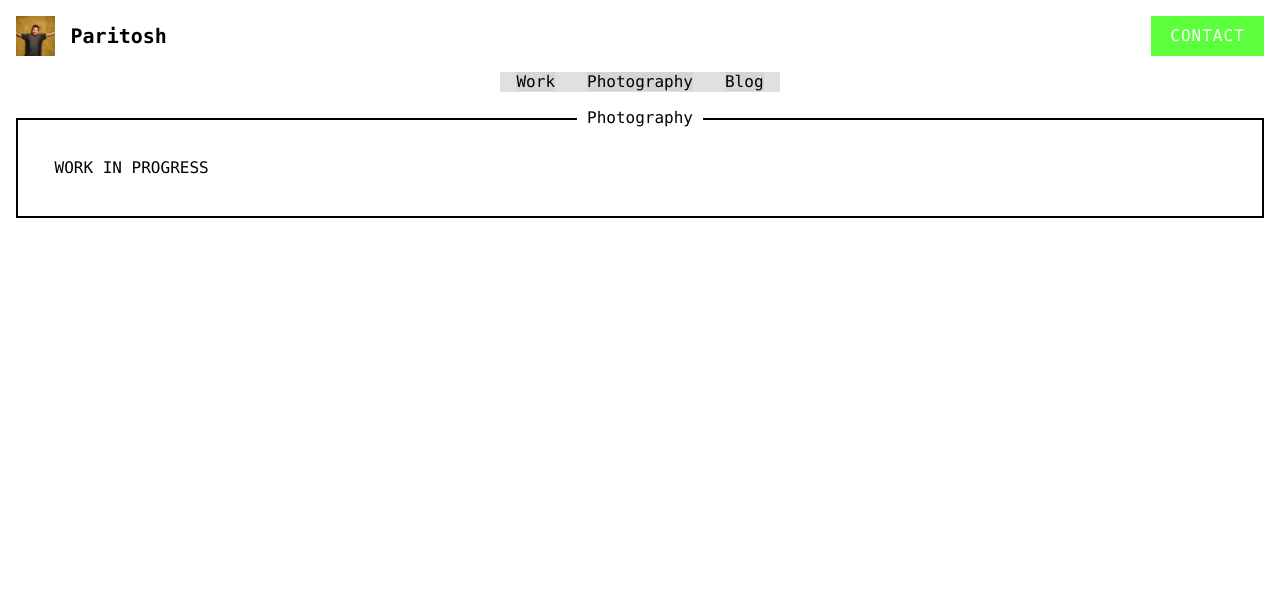
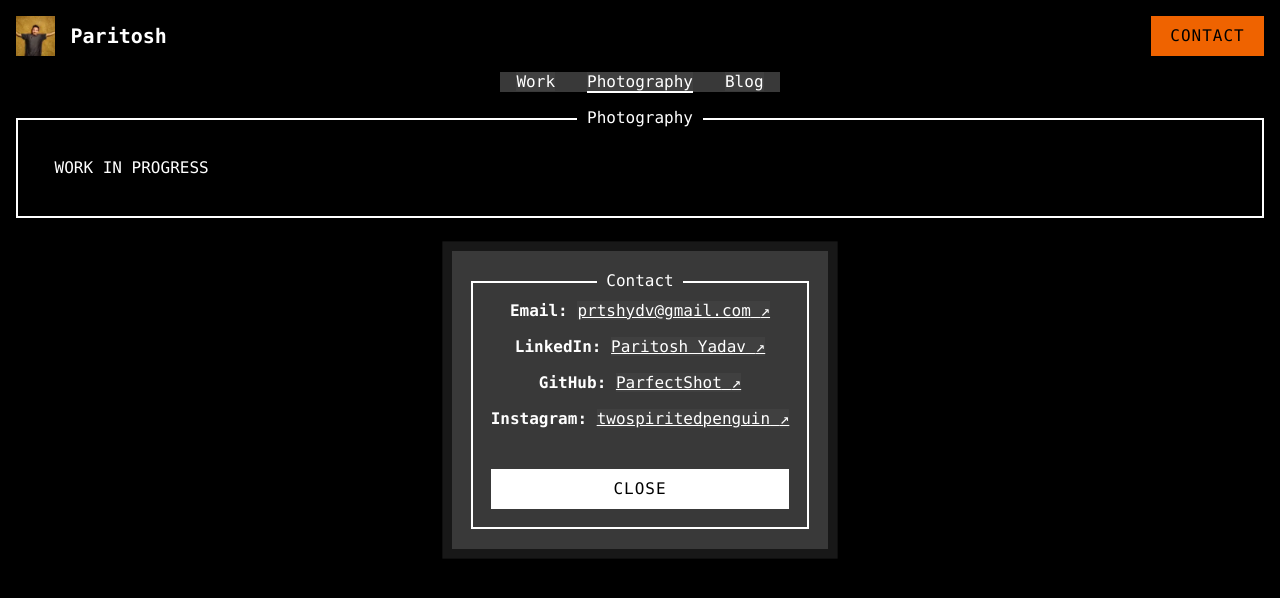
Before and after one commit to ParfectShot/paritosh-yadav, a Next.js app: page /photography in a window 1280 px wide. Both pictures are taken after a click on the button "CONTACT". Shown: the top 598 px of the page. Built offline with nearby package versions, Linux system fonts and the light colour scheme; a web font is replaced by a local one.

Commit message:
contact modal | loading screens | theme update

```diff
--- /dev/null
+++ b/app/blog/loading.tsx
@@ -0,0 +1,13 @@
+import BlockLoader from '@root/components/BlockLoader';
+
+export default function Loading() {
+  return (
+    <div className="w-full h-screen flex justify-center items-center">
+      <BlockLoader />
+      <BlockLoader mode={1} />
+      <BlockLoader mode={4} />
+      <BlockLoader mode={5} />
+      <BlockLoader mode={6} />
+    </div>
+  );
+}
--- a/app/layout.tsx
+++ b/app/layout.tsx
@@ -1,41 +1,70 @@
+'use client';
 import '@root/global.scss';
-import "@root/global.css";
+import '@root/global.css';
+import { useCallback, useEffect } from 'react';
+import { usePathname } from 'next/navigation';
+import Link from 'next/link';
+import Avatar from '@components/Avatar';
+import Button from '@components/Button';
+import Navigation from '@components/Navigation';
 import Providers from '@components/Providers';
-import Avatar from '@root/components/Avatar';
-import Button from '@root/components/Button';
-import Navigation from '@root/components/Navigation';
-import Link from 'next/link';
-import MainLogo from "@root/app/assets/icons/main-logo.webp";
+import { onHandleThemeChange } from '@common/utilities';
+import MainLogo from '@root/app/assets/icons/main-logo.webp';
+import ModalTrigger from '@root/components/ModalTrigger';
+import ContactModal from '@root/components/modals/ModalContact';
+import ModalStack from '@root/components/ModalStack';
+
+type Route = {
+  path: string;
+  label: string;
+  theme?: string;
+};
+
+const routes: Route[] = [
+  { path: '/work', label: 'Work', theme: 'theme-light' },
+  { path: '/photography', label: 'Photography', theme: 'theme-dark' },
+  { path: '/blog', label: 'Blog', theme: 'theme-light' },
+];
 
 export default function RootLayout({ children }: { children: React.ReactNode }) {
+  const pathname = usePathname();
+  const isActive = useCallback((path: string) => pathname.startsWith(path), [pathname]);
+
+
+  useEffect(() => {
+    onHandleThemeChange(routes.find(({ path }) => isActive(path))?.theme || 'theme-light');
+  }, [pathname, isActive]);
+
+
   return (
     <html lang="en-us">
       <body className="theme-light">
+        <Providers>
           <div className="sticky top-0 z-50 backdrop-blur-sm">
             <div className="flex justify-between items-center p-4">
-            <div className='flex items-center justify-center gap-4'>
+              <div className="flex items-center justify-center gap-4">
                 <Avatar src={MainLogo.src} href="./" />
                 <h3 className="text-xl font-bold">Paritosh</h3>
               </div>
               <div className="w-4rem">
+                <ModalTrigger modal={ContactModal}>
                   <Button>Contact</Button>
+                </ModalTrigger>
               </div>
             </div>
           </div>
           <div className="flex items-center justify-center">
             <Navigation>
-            <Link className="mx-4" href="/work">
-              Work
+              {routes.map(({ path, label }) => (
+                <Link key={path} className={`mx-4 ${isActive(path) ? 'border-b-2 border-current' : ''}`} href={path}>
+                  {label}
                 </Link>
-            <Link className="mx-4" href="/photography">
-              Photography
-            </Link>
-            <Link className="mx-4" href="/blog">
-              Blog
-            </Link>
+              ))}
             </Navigation>
           </div>
-        <Providers>{children}</Providers>
+          {children}
+          <ModalStack />
+        </Providers>
       </body>
     </html>
   );
--- /dev/null
+++ b/app/photography/layout.tsx
@@ -0,0 +1,6 @@
+'use client';
+import { onHandleThemeChange } from '@root/common/utilities';
+
+export default function PhotographyLayout({ children }) {
+  return <div className="p-4">{children}</div>;
+}
--- /dev/null
+++ b/app/photography/loading.tsx
@@ -0,0 +1,13 @@
+import BlockLoader from '@root/components/BlockLoader';
+
+export default function Loading() {
+  return (
+    <div className="w-full h-100 flex justify-center items-center gap-2">
+      <BlockLoader />
+      <BlockLoader mode={1} />
+      <BlockLoader mode={4} />
+      <BlockLoader mode={5} />
+      <BlockLoader mode={6} />
+    </div>
+  );
+}
--- a/app/photography/page.tsx
+++ b/app/photography/page.tsx
@@ -1,12 +1,10 @@
-import Card from "@root/components/Card";
-import Grid from "@root/components/Grid";
+import Card from '@root/components/Card';
+import Grid from '@root/components/Grid';
 
 export default function PhotographyPage() {
   return (
-    <div className="p-4">
-      <Card title="Photography">
-        <Grid>WORK IN PROGRESS</Grid>
-      </Card>
-    </div>
+    <Card title="Photography">
+      <Grid>WORK IN PROGRESS</Grid>
+    </Card>
   );
 }
--- /dev/null
+++ b/app/work/loading.tsx
@@ -0,0 +1,13 @@
+import BlockLoader from '@root/components/BlockLoader';
+
+export default function Loading() {
+  return (
+    <div className="w-full h-screen flex justify-center items-center">
+      <BlockLoader />
+      <BlockLoader mode={1} />
+      <BlockLoader mode={4} />
+      <BlockLoader mode={5} />
+      <BlockLoader mode={6} />
+    </div>
+  );
+}
--- a/app/work/page.tsx
+++ b/app/work/page.tsx
@@ -1,14 +1,11 @@
 import Accordion from '@root/components/Accordion';
 import Divider from '@root/components/Divider';
 import ListItem from '@root/components/ListItem';
-import * as Utilities from '@common/utilities';
-import ThemeToggle from './ThemeToggle';
 
 export default function WorkPage() {
   return (
     <main className="p-4 pb-12 max-w-4xl mx-auto md:p-8">
       <h1 className="text-3xl mb-8 text-center">Work Experience</h1>
-      <ThemeToggle>
       <Accordion
         title={
           <div className="flex justify-between items-center w-full ml-2">
@@ -253,9 +250,7 @@ export default function WorkPage() {
           </Accordion>
         </ul>
       </Accordion>
-      </ThemeToggle>
       <div className="mt-4"></div>
-      <ThemeToggle theme="theme-black-teal">
       <Accordion
         title={
           <div className="flex justify-between items-center w-full ml-2 mb-4">
@@ -424,10 +419,8 @@ export default function WorkPage() {
           </Accordion>
         </ul>
       </Accordion>
-      </ThemeToggle>
 
       <div className="mt-4"></div>
-      <ThemeToggle theme="theme-black-red">
       <Accordion
         title={
           <div className="flex justify-between items-center w-full ml-2 mb-4">
@@ -530,9 +523,7 @@ export default function WorkPage() {
           </div>
         </ul>
       </Accordion>
-      </ThemeToggle>
       <div className="mt-4"></div>
-      <ThemeToggle theme="theme-dark">
       <Accordion
         title={
           <div className="flex justify-between items-center w-full ml-2">
@@ -602,7 +593,6 @@ export default function WorkPage() {
           </div>
         </ul>
       </Accordion>
-      </ThemeToggle>
     </main>
   );
 }
--- a/app/work/ThemeToggle.tsx
+++ b/components/ThemeToggle.tsx
@@ -2,8 +2,8 @@
 import * as Utilities from '@common/utilities';
 export default function ThemeToggle({theme = "", children}) {
   return (
-    <div onClick={() => Utilities.onHandleThemeChange(theme)}>
+    <span onClick={() => Utilities.onHandleThemeChange(theme)}>
       {children}
-    </div>
+    </span>
   )
 }
--- /dev/null
+++ b/components/modals/ModalContact.tsx
@@ -0,0 +1,67 @@
+'use client';
+
+import styles from '@components/modals/ModalAlert.module.scss';
+
+import * as React from 'react';
+
+import { useModals } from '@components/page/ModalContext';
+
+import Button from '@components/Button';
+import Card from '@components/Card';
+
+interface SocialLink {
+  platform: string;
+  url: string;
+  label: string;
+  isEmail?: boolean;
+}
+
+const socialLinks: SocialLink[] = [
+  {
+    platform: 'Email',
+    url: 'mailto:prtshydv@gmail.com',
+    label: 'prtshydv@gmail.com',
+    isEmail: true
+  },
+  {
+    platform: 'LinkedIn',
+    url: 'https://www.linkedin.com/in/parfectshot/',
+    label: 'Paritosh Yadav'
+  },
+  {
+    platform: 'GitHub',
+    url: 'https://github.com/ParfectShot',
+    label: 'ParfectShot'
+  },
+  {
+    platform: 'Instagram',
+    url: 'https://www.instagram.com/twospiritedpenguin/',
+    label: 'twospiritedpenguin'
+  }
+];
+
+const ContactModal = () => {
+  const { close } = useModals();
+
+  return (
+    <div className={styles.root}>
+      <Card title="Contact">
+        <div className="flex flex-col justify-center items-center gap-4">
+          {socialLinks.map(({ platform, url, label, isEmail }) => (
+            <div key={platform}>
+              <strong>{platform}:</strong>{' '}
+              <a className="underline underline-offset-1 hover:text-blue-500" href={url} target={isEmail ? undefined : '_blank'} rel={isEmail ? undefined : 'noopener noreferrer'}>
+                {label} <span aria-hidden="true">↗</span>
+              </a>
+            </div>
+          ))}
+        </div>
+        <br />
+        <br />
+        <Button onClick={() => close()}>Close</Button>
+      </Card>
+    </div>
+  );
+};
+
+export default ContactModal;
```
Lines whose indentation alone changed are shown as unchanged.
